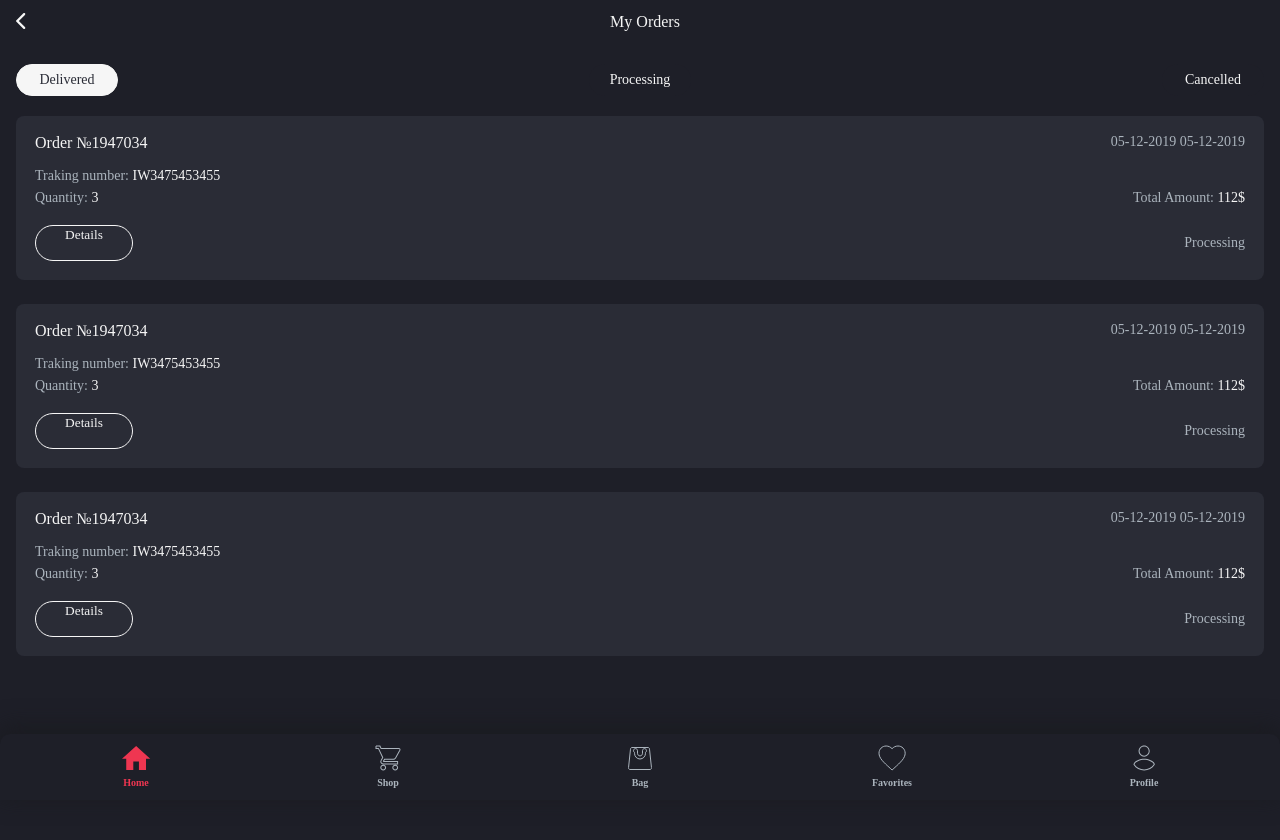
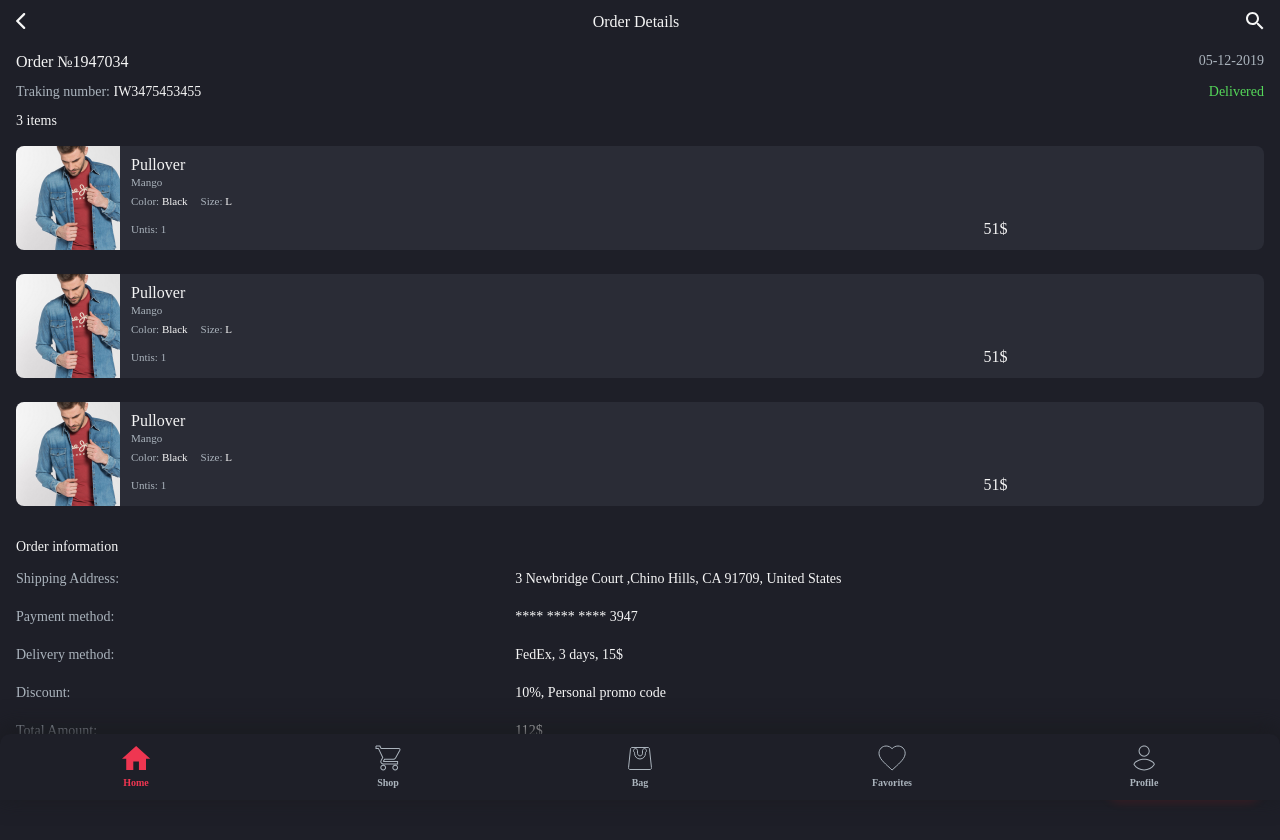
Before and after one commit to arkaaaadiy/e-commerse, a React (Create React App) app: page / in a window 1280 px wide. Shown: the top 840 px of the page. Before the commit the page ends 800 px from the top, so only its background shows below. Built offline with nearby package versions, Linux system fonts and the light colour scheme.

Commit message:
Create Order Details page

```diff
--- a/src/App.js
+++ b/src/App.js
@@ -1,6 +1,6 @@
 import React from 'react';
 import './App.sass'
-import Profile from './page/Profile/Profile';
+// import Profile from './page/Profile/MyProfile/Profile';
 // import Headling from './components/Heading/Heading'
 // import InputText from './components/InputText/InputText'
 // import SearchBar from './components/SearchBar/SearchBar'
@@ -24,7 +24,8 @@ import Profile from './page/Profile/Profile';
 // import Login from './containers/Auth/Login/Login'
 // import ForgotPassword from './containers/Auth/ForgotPassword/component/ForgotPassword';
 import Topbar from './components/Topbar/Topbar';
-import MyOrders from './page/MyOrders/MyOrders';
+import MyOrders from './page/Profile/MyOrders/MyOrders';
+import OrderDetails from './page/Profile/OrderDetails/OrderDetails';
 // import FiltersPage from './page/Shop/FiltersPage/FiltersPage';
 // import photo from './assets/image.png';
 // import Main from './page/Main/Main';
@@ -34,25 +35,61 @@ import MyOrders from './page/MyOrders/MyOrders';
 // import Main from './page/Main/Main';
 // import Bag from './page/Bag/Bag';
 // import Checkout from './page/Сheckout/Сheckout'
-// import photo from './assets/image.jpg';
+import photo from './assets/image.jpg';
 // import ProductItem from './components/ProductItem/ProductItem';
 // import ProductList from './components/ProductList/ProductList';
 
 function App() {
-  // const data = {
-  //   photo,
-  //   name: 'Pullover',
-  //   color: 'Black',
-  //   size: 'L',
-  //   price: '16',
-  //   brand: 'Mango',
-  //   rating: '4',
-  //   // discont: '30',
-  //   newItem: true,
-  //   // voises: '3'
-  //   // soldOut: true
-  // }
-
+  const dataproduct = {
+    photo,
+    name: 'Pullover',
+    color: 'Black',
+    size: 'L',
+    price: '16',
+    brand: 'Mango',
+    rating: '4',
+    // discont: '30',
+    newItem: true,
+    // voises: '3'
+    // soldOut: true
+  }
+  const data = {
+    number: '1947034',
+    date: '05-12-2019',
+    traking: 'IW3475453455',
+    quantity: '3',
+    total: '112',
+    deliverStatus: 'Delivered',
+    products: [
+      {
+        photo,
+        name: 'Pullover',
+        color: 'Black',
+        size: 'L',
+        price: '51',
+        brand: 'Mango',
+        units: '1'
+      },
+      {
+        photo,
+        name: 'Pullover',
+        color: 'Black',
+        size: 'L',
+        price: '51',
+        brand: 'Mango',
+        units: '1'
+      },
+      {
+        photo,
+        name: 'Pullover',
+        color: 'Black',
+        size: 'L',
+        price: '51',
+        brand: 'Mango',
+        units: '1'
+      },
+    ]
+}
   return (
     <div className='App'>
       <div className="container">
@@ -61,7 +98,8 @@ function App() {
       </div>
       {/* <ForgotPassword /> */}
       <main>
-         <MyOrders/>
+        <OrderDetails data={data} />
+         {/* <MyOrders/> */}
         {/* <Profile />     */}
         {/* <Categories />   */}
         {/* <Checkout /> */}
--- a/src/components/OrderCard/OrderCard.jsx
+++ b/src/components/OrderCard/OrderCard.jsx
@@ -12,7 +12,7 @@ const OrderCard = (props) => {
 			<div className='order-card__item'>
 				<div className='order-card__title'>
 					<h5 className='order-card__order-number'>Order №{number}</h5>
-					<div className='order-card__date'>{date} 05-12-2019</div>
+					<div className='order-card__date'>{date}</div>
 				</div>
 			</div>
 			<div className='order-card__item'>
--- a/src/components/OrderCard/OrderCard.sass
+++ b/src/components/OrderCard/OrderCard.sass
@@ -14,7 +14,6 @@
         justify-content: space-between
     &__traking-number
         color: $gray
-
     &__date
         color: $gray
     &__quantity-total
--- a/src/page/MyOrders/MyOrders.jsx
+++ b/src/page/Profile/MyOrders/MyOrders.jsx
@@ -1,9 +1,9 @@
 import React from 'react';
 import PropTypes from 'prop-types';
 import './MyOrders.sass';
-import Heading from '../../components/Heading/Heading';
-import Tag from '../../components/Tag/Tag';
-import OrderCard from '../../components/OrderCard/OrderCard';
+import Heading from '../../../components/Heading/Heading';
+import Tag from '../../../components/Tag/Tag';
+import OrderCard from '../../../components/OrderCard/OrderCard';
 
 const MyOrders = (props) => {
     const data = {
--- a/src/page/Profile/Profile.sass
+++ b/src/page/Profile/MyProfile/Profile.sass
@@ -1,4 +1,4 @@
-@import '../../variables'
+@import '../../../variables'
 .profile
     &__info
         display: flex
--- /dev/null
+++ b/src/page/Profile/OrderDetails/OrderDetails.jsx
@@ -0,0 +1,87 @@
+import React from 'react';
+// import PropTypes from 'prop-types'
+import Heading from '../../../components/Heading/Heading';
+import '../../../components/OrderCard/OrderCard.sass';
+import classNames from 'classnames';
+import './OrderDetails.sass';
+import ProductCard from '../../../components/ProductCard/ProductCard';
+import Button from '../../../components/Button/Button';
+
+const OrderDetails = (props) => {
+	const { data } = props;
+	const { number, date, traking, deliverStatus, products, total } = data;
+	return (
+		<div>
+			<div className='container'>
+				<Heading search>Order Details</Heading>
+				<div className='order-details__header'>
+					<div className='order-card__item'>
+						<div className='order-card__title'>
+							<h5 className='order-card__order-number'>Order №{number}</h5>
+							<div className='order-card__date'>{date}</div>
+						</div>
+					</div>
+					<div className='order-card__item'>
+						<div className='order-card__title'>
+							<p className='order-card__traking-number'>
+								Traking number: <span className='white'>{traking}</span>
+							</p>
+							<div
+								className={classNames('order-card__deliver', {
+									'order-card__deliver-delivered': deliverStatus === 'Delivered',
+									'order-card__deliver-processing': deliverStatus === 'Processing',
+									'order-card__deliver-cancelled': deliverStatus === 'Cancelled',
+								})}
+							>
+								{deliverStatus}
+							</div>
+						</div>
+					</div>
+				</div>
+				<div className='order-details__name'>3 items</div>
+				<div className='order-details__items'>
+					{products.map((card) => (
+						<ProductCard variant='order' dataProduct={card} />
+					))}
+				</div>
+				<div className='order-details__name'>Order information</div>
+				<div className='order-details__information'>
+					<div className='order-details__infoItem'>
+						Shipping Address:
+						<div className='white'>3 Newbridge Court ,Chino Hills, CA 91709, United States</div>
+					</div>
+					<div className='order-details__infoItem'>
+						Payment method:
+						<div className='white'>**** **** **** 3947</div>
+					</div>
+					<div className='order-details__infoItem'>
+						Delivery method:
+						<div className='white'>FedEx, 3 days, 15$</div>
+					</div>
+					<div className='order-details__infoItem'>
+						Discount:
+						<div className='white'>10%, Personal promo code</div>
+					</div>
+					<div className='order-details__infoItem'>
+						Total Amount:
+						<div className='white'>{total}$</div>
+					</div>
+				</div>
+				<div className='order-details__btns'>
+					<div className='order-details__btn'>
+						<Button small primary={false} outline>
+							Reorder
+						</Button>
+					</div>
+					<div className='order-details__btn'>
+						<Button small>Leave feedback</Button>
+					</div>
+				</div>
+			</div>
+		</div>
+	);
+};
+
+OrderDetails.propTypes = {};
+
+export default OrderDetails;
--- /dev/null
+++ b/src/page/Profile/OrderDetails/OrderDetails.sass
@@ -0,0 +1,27 @@
+@import '../../../variables'
+.order-details
+    &__header
+        margin-top: 10px
+        .order-card__item
+            margin-bottom: 15px
+    &__items
+        display: grid
+        grid-template-rows: 1fr
+        grid-gap: 24px
+        margin-bottom: 34px
+    &__name
+        font-size: 14px
+        margin-bottom: 18px
+    &__information
+        font-size: 14px
+        color: $gray
+        margin-top: 15px
+    &__infoItem
+        margin-bottom: 24px
+        display: grid
+        grid-template-columns: 40% 60%
+    &__btns
+        display: flex
+        justify-content: space-between
+    &__btn
+        width: 160px
```
Also changed, not shown: src/page/Profile/MyProfile/Profile.jsx (renamed from src/page/Profile/Profile.jsx, +4 -4 lines), src/page/Profile/MyOrders/MyOrders.sass (renamed from src/page/MyOrders/MyOrders.sass).
